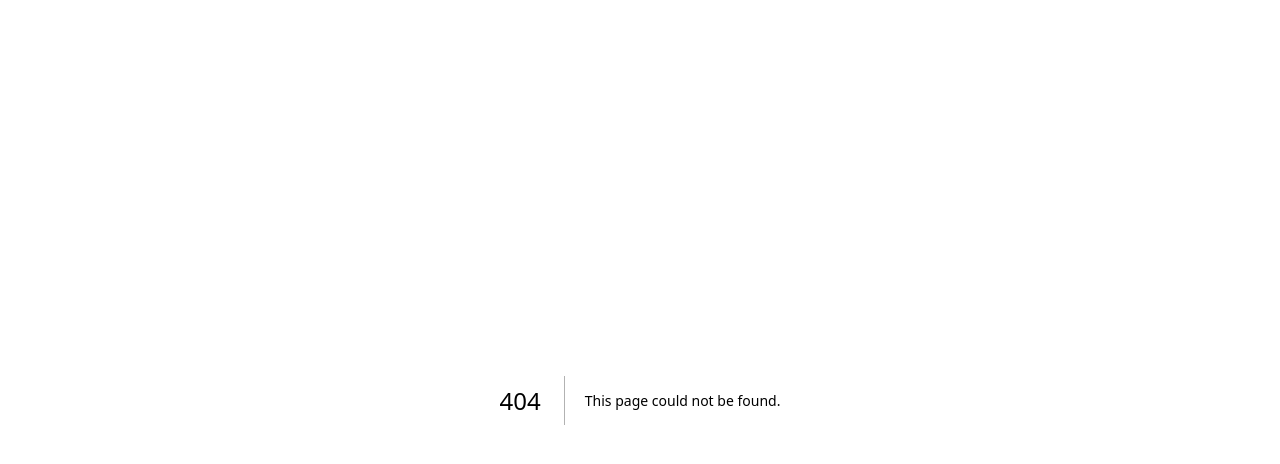
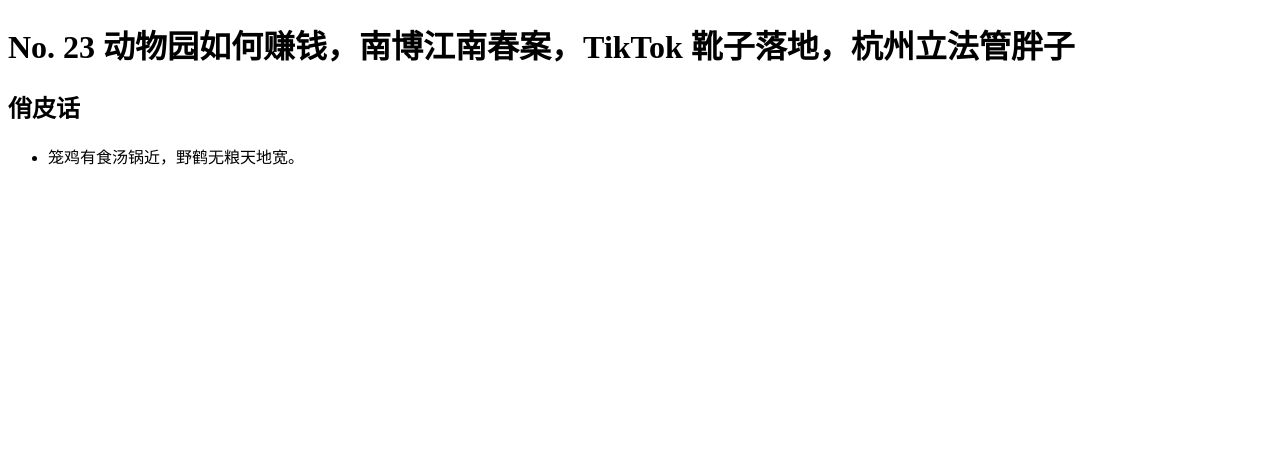
Before and after one commit to eddiehe99/bannatienet, a Next.js app: page /weekly/number-23 in a window 1280 px wide. Before the commit this address had no page. Shown: the top 464 px of the page. Built offline with nearby package versions, Linux system fonts and the light colour scheme.

Commit message:
feat: add weekly episode No. 23

```diff
--- a/src/pages/weekly/_meta.js
+++ b/src/pages/weekly/_meta.js
@@ -1,5 +1,6 @@
 /* eslint-disable prettier/prettier */
 /* eslint-disable import/no-anonymous-default-export */
 export default {
+    'number-23': 'No. 23',
     'number-13': 'No. 13',
 }
--- /dev/null
+++ b/src/pages/weekly/number-23.mdx
@@ -0,0 +1,5 @@
+# No. 23 动物园如何赚钱，南博江南春案，TikTok 靴子落地，杭州立法管胖子
+
+## 俏皮话
+
+- 笼鸡有食汤锅近，野鹤无粮天地宽。
```
